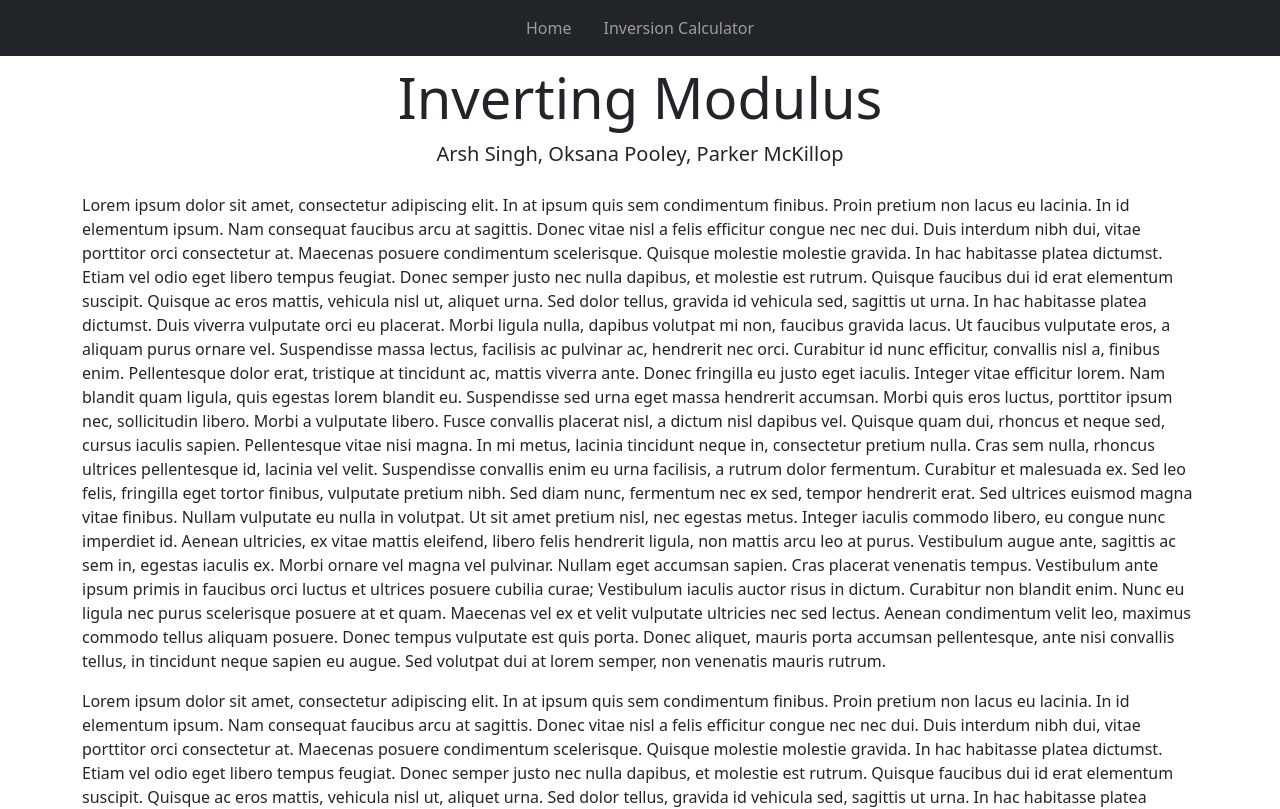
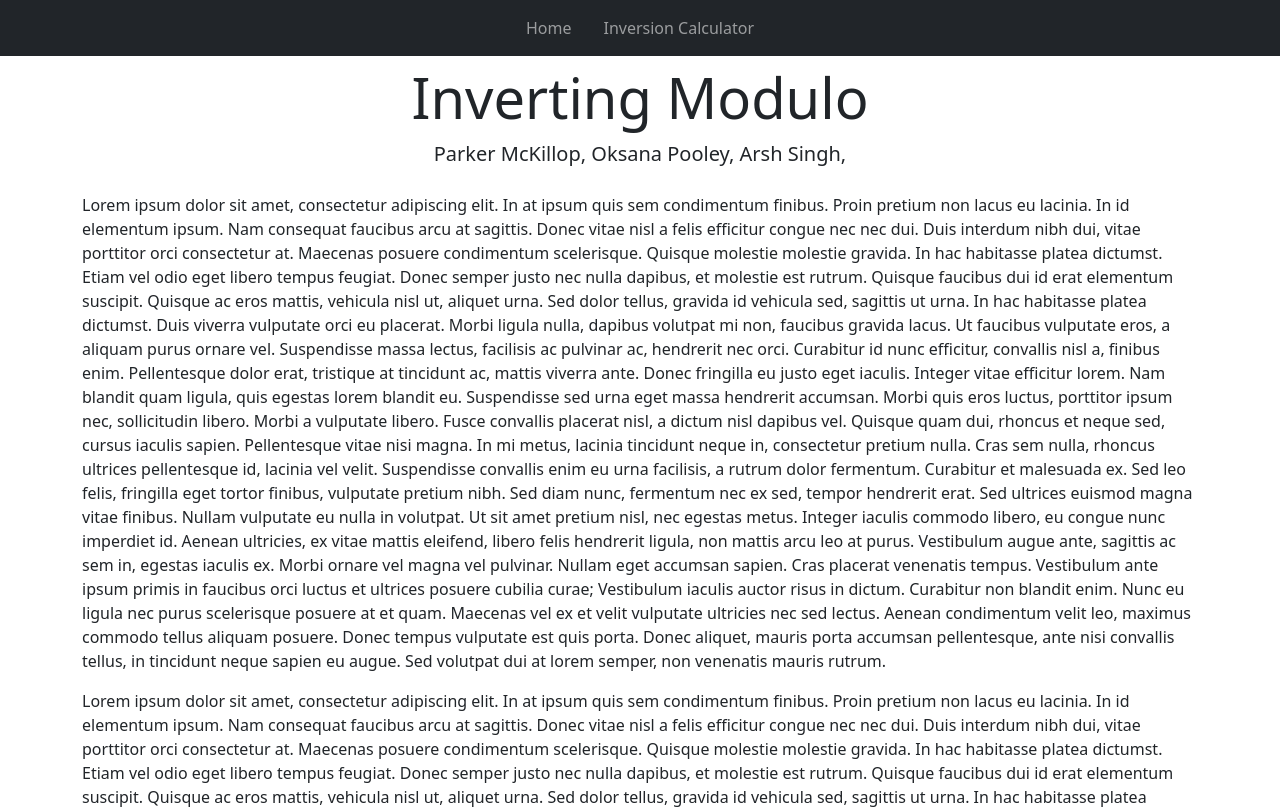
Before and after one commit to pem2k/cs_5002_final_front_end, a React (Create React App) app: page / in a window 1280 px wide. Shown: the top 809 px of the page. Built offline with nearby package versions, Linux system fonts and the light colour scheme.

Commit message:
on request updated name ordering for last name alphabetical ordering, updated title in carousel

```diff
--- a/src/components/Carousel.jsx
+++ b/src/components/Carousel.jsx
@@ -10,8 +10,8 @@ export default function Carousel() {
                     <div className="carousel-item active h-25">
                         <div className="jumbotron jumbotron-fluid">
                             <div className="container">
-                                <h1 className="display-4">Inverting Modulus</h1>
-                                <p className="lead">Arsh Singh, Oksana Pooley, Parker McKillop</p>
+                                <h1 className="display-4">Inverting Modulo</h1>
+                                <p className="lead">Parker McKillop, Oksana Pooley, Arsh Singh,  </p>
                             </div>
                         </div>
                     </div>
```
